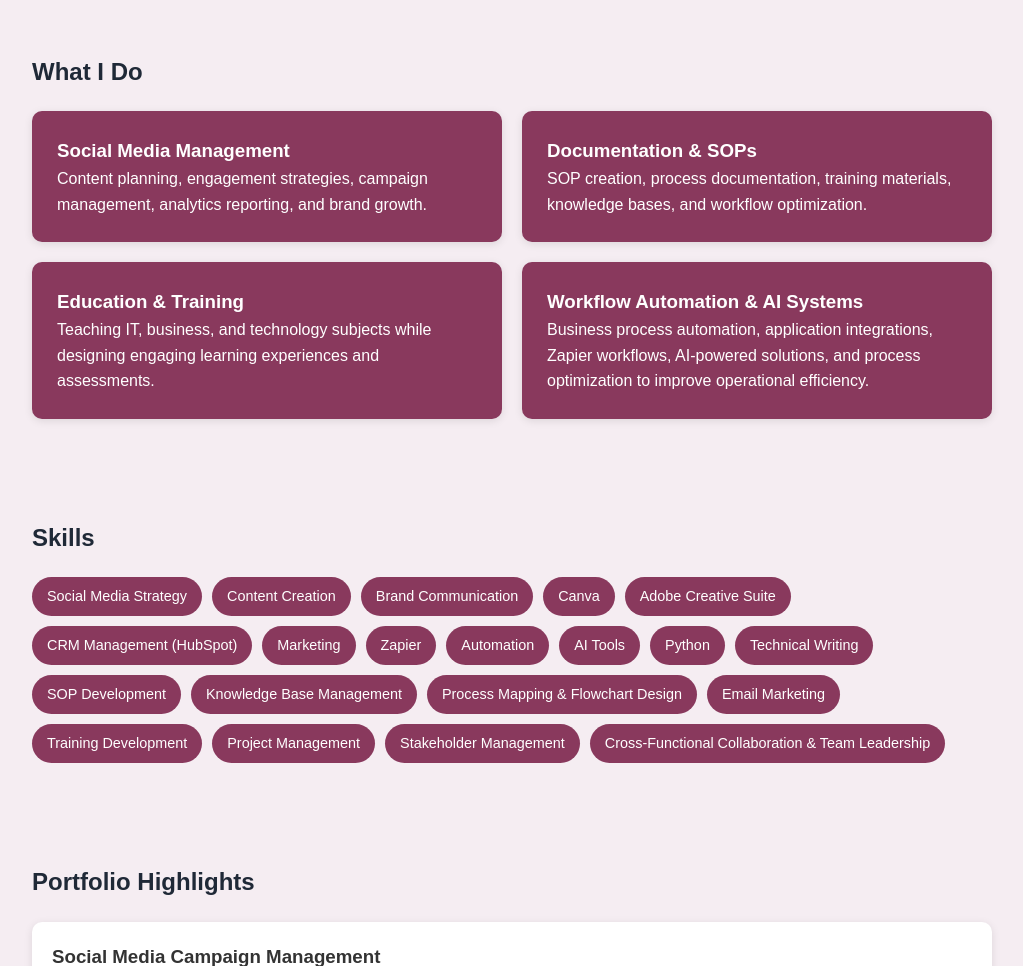
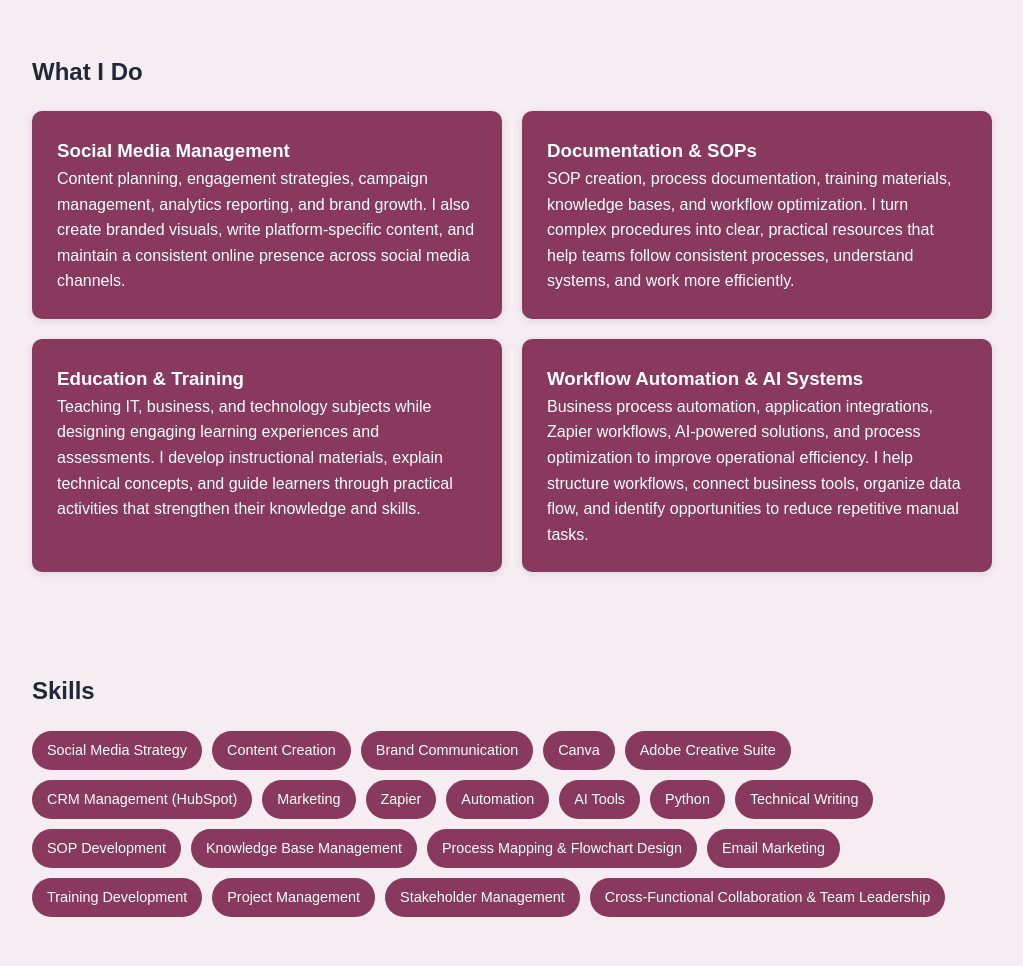
Before and after one commit to angiebuen93/angiebuen93.github.io, a plain HTML site: page index.html in a window 1280 px wide. Shown: the part 1123-2089 px from the top of the page, without its empty margins (128-1151 px from the left). Drawn offline with Linux system fonts and the light colour scheme.

Commit message:
Update index.html

```diff
--- a/index.html
+++ b/index.html
@@ -195,32 +195,28 @@
         <div class="card social">
             <h3>Social Media Management</h3>
             <p>
-                Content planning, engagement strategies, campaign management,
-                analytics reporting, and brand growth.
+                Content planning, engagement strategies, campaign management, analytics reporting, and brand growth. I also create branded visuals, write platform-specific content, and maintain a consistent online presence across social media channels.
             </p>
         </div>
 
         <div class="card documentation">
             <h3>Documentation & SOPs</h3>
             <p>
-                SOP creation, process documentation, training materials,
-                knowledge bases, and workflow optimization.
+                SOP creation, process documentation, training materials, knowledge bases, and workflow optimization. I turn complex procedures into clear, practical resources that help teams follow consistent processes, understand systems, and work more efficiently.
             </p>
         </div>
 
         <div class="card professor">
             <h3>Education & Training</h3>
             <p>
-                Teaching IT, business, and technology subjects while designing
-                engaging learning experiences and assessments.
+                Teaching IT, business, and technology subjects while designing engaging learning experiences and assessments. I develop instructional materials, explain technical concepts, and guide learners through practical activities that strengthen their knowledge and skills.
             </p>
         </div>
 
 		 <div class="card automation">
             <h3>Workflow Automation & AI Systems</h3>
             <p>
-                Business process automation, application integrations, Zapier workflows,
-				AI-powered solutions, and process optimization to improve operational efficiency.
+                Business process automation, application integrations, Zapier workflows, AI-powered solutions, and process optimization to improve operational efficiency. I help structure workflows, connect business tools, organize data flow, and identify opportunities to reduce repetitive manual tasks.
             </p>
         </div>
 
```
